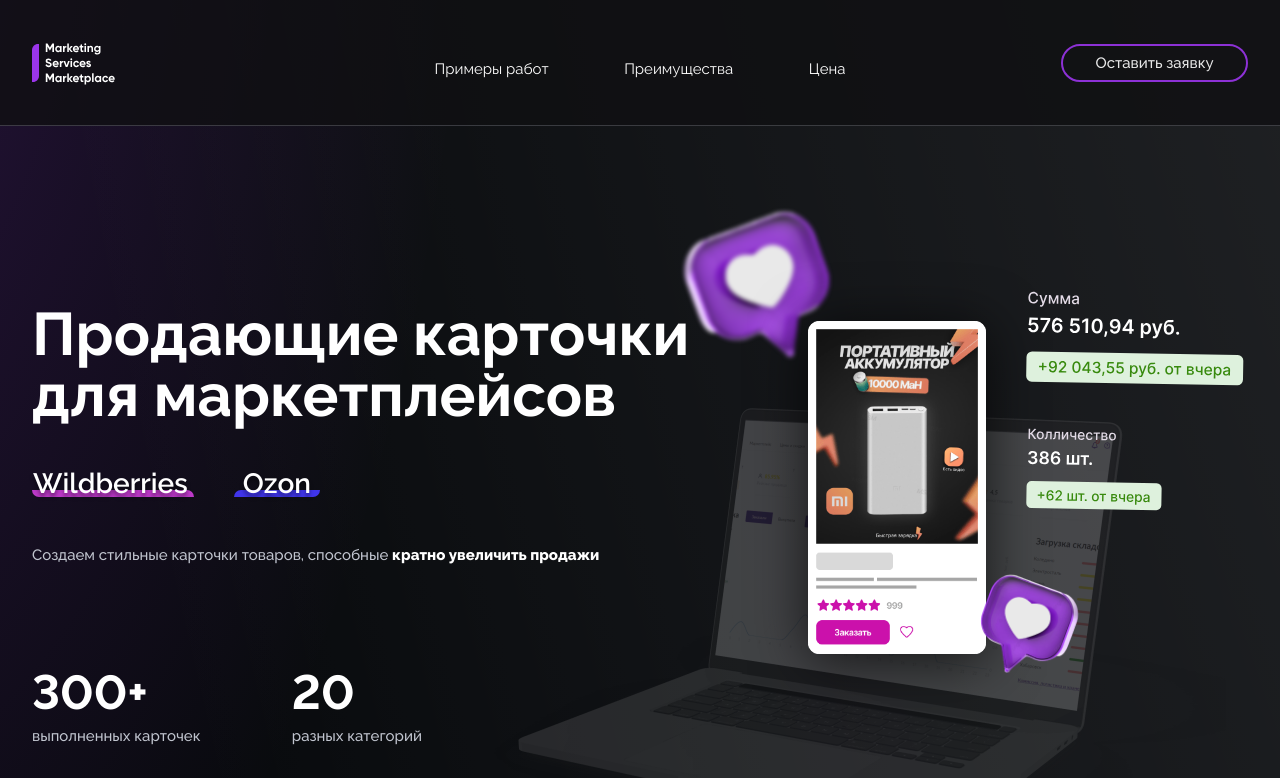
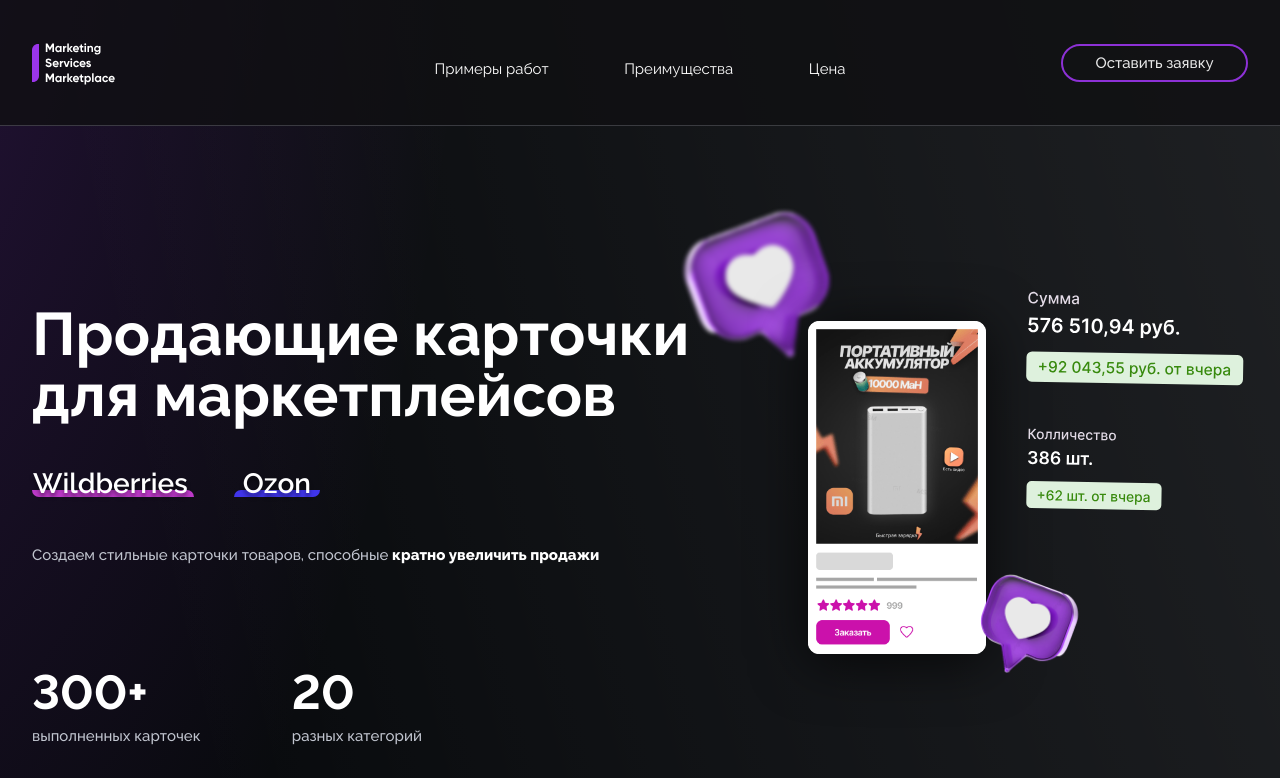
Before and after one commit to dihan48/msm, a Next.js app: page / in a window 1280 px wide. Shown: the top 778 px of the page. Built offline with nearby package versions, Linux system fonts and the light colour scheme.

Commit message:
анимация 1 секции

```diff
--- a/components/section1.js
+++ b/components/section1.js
@@ -1,4 +1,5 @@
 import Image from "next/image";
+import { useState } from "react";
 import { Element, Link as ScrollLink } from "react-scroll";
 import styles from "../styles/section1.module.css";
 
@@ -6,15 +7,7 @@
   return (
     <Element name="section1" id="main">
       <section className={styles.container}>
-        <Image
-          src={require("../public/1/section1_fon.png")}
-          alt=""
-          width={2996}
-          height={2516}
-          sizes="100vw"
-          placeholder="blur"
-          className={styles.fon}
-        />
+        <Fon />
         <div className={styles.bg}>
           <Image
             className={styles.bg2}
@@ -97,3 +90,18 @@
     </Element>
   );
 }
+
+function Fon() {
+  const [isLoaded, setIsLoaded] = useState(false);
+  return (
+    <Image
+      src={require("../public/1/section1_fon.png")}
+      alt=""
+      width={2996}
+      height={2516}
+      sizes="100vw"
+      onLoadingComplete={() => setIsLoaded(true)}
+      className={`${styles.fon} ${isLoaded ? styles.amin : ""}`}
+    />
+  );
+}
--- a/styles/section1.module.css
+++ b/styles/section1.module.css
@@ -12,6 +12,14 @@
   right: 22px;
   top: auto;
   bottom: -38px;
+  transform: scale(0);
+}
+
+.fon.amin {
+  animation-delay: 0s;
+  animation-duration: 1.3s;
+  animation-name: show5;
+  animation-fill-mode: forwards;
 }
 
 .bg {
@@ -89,8 +97,11 @@
 
   filter: drop-shadow(0px 7.90156px 27.6554px rgba(0, 0, 0, 0.7));
 
+  transform: scale(0);
+  animation-delay: 0.3s;
   animation-duration: 0.75s;
   animation-name: show4;
+  animation-fill-mode: forwards;
 }
 
 .content {
@@ -416,24 +427,24 @@
 @keyframes show1 {
   from {
     opacity: 0;
-    transform: scale(0);
+    transform: translateY(100px) scale(0.5);
   }
 
   to {
     opacity: 1;
-    transform: scale(1);
+    transform: translateY(0px) scale(1);
   }
 }
 
 @keyframes show2 {
   from {
     opacity: 0;
-    transform: matrix(-1, 0, 0, 1, 0, 0) scale(0);
+    transform: translateY(-100px) matrix(-1, 0, 0, 1, 0, 0) scale(0.5);
   }
 
   to {
     opacity: 1;
-    transform: matrix(-1, 0, 0, 1, 0, 0) scale(1);
+    transform: translateY(0px) matrix(-1, 0, 0, 1, 0, 0) scale(1);
   }
 }
 
@@ -460,3 +471,15 @@
     transform: scale(1);
   }
 }
+
+@keyframes show5 {
+  from {
+    opacity: 0;
+    transform: scale(0.5);
+  }
+
+  to {
+    opacity: 1;
+    transform: scale(1);
+  }
+}
```
